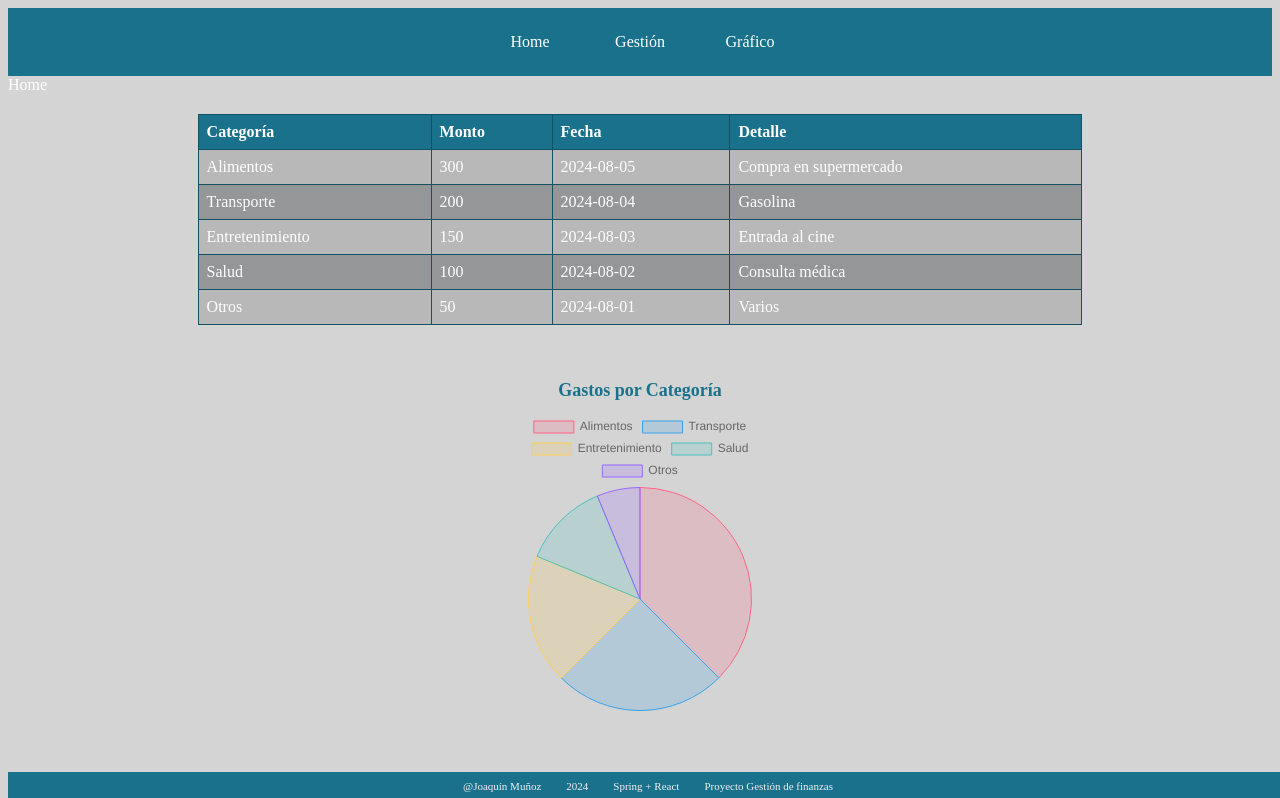
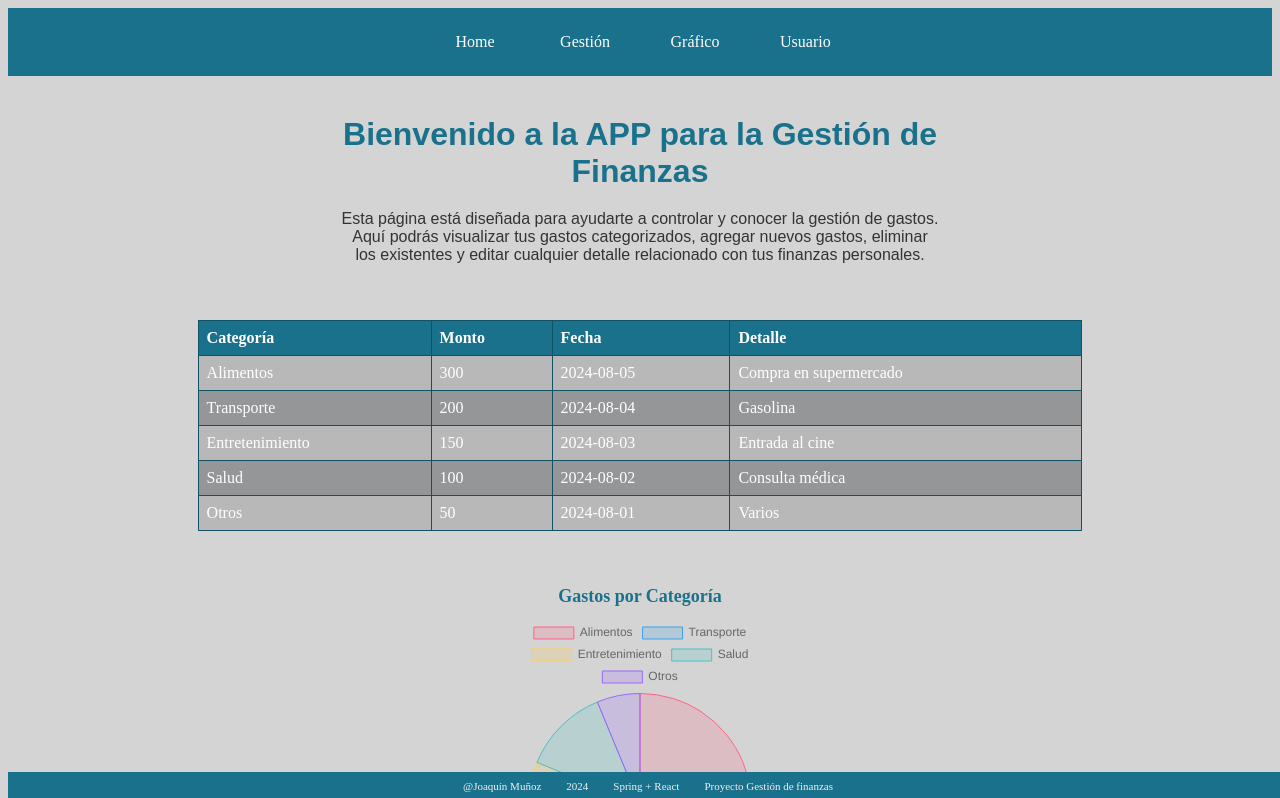
Before and after one commit to joaquinmatias99/AppGestionGastos, a React (Vite) app in the folder frontend/gestion-finanzas-app/: page / in a window 1280 px wide. Shown: the top 798 px of the page. Built offline with nearby package versions, Linux system fonts and the light colour scheme.

Commit message:
mejoras front

```diff
--- a/frontend/gestion-finanzas-app/components/pieChart/PieChart.css
+++ b/frontend/gestion-finanzas-app/components/pieChart/PieChart.css
@@ -1,11 +1,13 @@
 .pie-chart-container {
   margin: 0 auto;
+  margin-bottom: 80px;
   width: 300px;
   height: 300px;
   display: flex;
   flex-direction: column;
   align-items: center;
   padding: 20px;
+
 }
 
 .pie-chart-title {
--- a/frontend/gestion-finanzas-app/components/table/Table.css
+++ b/frontend/gestion-finanzas-app/components/table/Table.css
@@ -1,5 +1,6 @@
 .table-container {
     width: 70%;
+    max-width: 1200px;
     margin: 0 auto;
     padding: 20px;
     overflow-x: auto;
--- /dev/null
+++ b/frontend/gestion-finanzas-app/ui/home/Home.css
@@ -0,0 +1,18 @@
+.home-container {
+    padding: 20px;
+    max-width: 600px;
+    margin: 0 auto;
+    font-family: Arial, sans-serif;
+    text-align: center;
+  }
+
+  .home-container h1 {
+    color: #1a718b;
+    margin-bottom: 20px;
+    margin-top: 20px;
+  }
+
+  .home-container p {
+    font-size: 16px;
+    color: #333;
+  }
--- a/frontend/gestion-finanzas-app/ui/home/Home.jsx
+++ b/frontend/gestion-finanzas-app/ui/home/Home.jsx
@@ -1,7 +1,17 @@
+import './Home.css';
 
-export const Home = () => {
+const Home = () => {
   return (
-    <div>Home</div>
-  )
-}
+    <div className="home-container">
+      <h1>Bienvenido a la APP para la Gestión de Finanzas</h1>
+      <p>
+        Esta página está diseñada para ayudarte a controlar y conocer la
+        gestión de gastos. Aquí podrás visualizar
+        tus gastos categorizados, agregar nuevos gastos, eliminar los existentes
+        y editar cualquier detalle relacionado con tus finanzas personales.
+      </p>
+    </div>
+  );
+};
+
 export default Home;
--- a/frontend/gestion-finanzas-app/ui/navBar/NavBar.css
+++ b/frontend/gestion-finanzas-app/ui/navBar/NavBar.css
@@ -3,9 +3,9 @@
     display: flex;
     justify-content: center;
     padding: 10px;
-}
+  }
 
-.nav-link {
+  .nav-link {
     background-color: #1a718b;
     width: 50px;
     color: white;
@@ -15,11 +15,37 @@
     font-size: 16px;
     text-decoration: none;
     transition: background-color 0.3s ease, transform 0.2s ease;
+  }
 
-
-}
-
-.nav-link:hover {
+  .nav-link:hover {
     background-color: #1a718b;
     transform: scale(1.05);
-}
+  }
+
+  .user-menu {
+    position: relative;
+  }
+
+  .dropdown-menu {
+    display: flex;
+    flex-direction: column;
+    position: absolute;
+    top: 100%;
+    right: 0;
+    background-color: white;
+    border: 1px solid #ddd;
+    border-radius: 5px;
+    box-shadow: 0 4px 8px rgba(0, 0, 0, 0.2);
+    z-index: 1000;
+  }
+
+  .dropdown-item {
+    padding: 10px;
+    color: #333;
+    text-decoration: none;
+    display: block;
+  }
+
+  .dropdown-item:hover {
+    background-color: #f0f0f0;
+  }
--- a/frontend/gestion-finanzas-app/ui/navBar/NavBar.jsx
+++ b/frontend/gestion-finanzas-app/ui/navBar/NavBar.jsx
@@ -1,11 +1,42 @@
-import "./NavBar.css";
+import  { useState, useEffect, useRef } from 'react';
+import './NavBar.css';
 
 export const NavBar = () => {
+  const [isMenuOpen, setMenuOpen] = useState(false);
+  const menuRef = useRef(null);
+
+  const toggleMenu = () => setMenuOpen(!isMenuOpen);
+
+  const handleClickOutside = (event) => {
+    if (menuRef.current && !menuRef.current.contains(event.target)) {
+      setMenuOpen(false);
+    }
+  };
+
+  useEffect(() => {
+    //Listener para clics fuera del menú
+    document.addEventListener('mousedown', handleClickOutside);
+    return () => {
+      // Limpia el listener cuando el componente se desmonte
+      document.removeEventListener('mousedown', handleClickOutside);
+    };
+  }, []);
+
   return (
     <nav className="menu">
       <a href="#" className="nav-link">Home</a>
       <a href="#" className="nav-link">Gestión</a>
       <a href="#" className="nav-link">Gráfico</a>
+      <div className="nav-link user-menu" onClick={toggleMenu} ref={menuRef}>
+        Usuario
+        {isMenuOpen && (
+          <div className="dropdown-menu">
+            <a href="#" className="dropdown-item">Perfil 1</a>
+            <a href="#" className="dropdown-item">Perfil 2</a>
+            <a href="#" className="dropdown-item">Crear nuevo perfil</a>
+          </div>
+        )}
+      </div>
     </nav>
   );
 };
```
